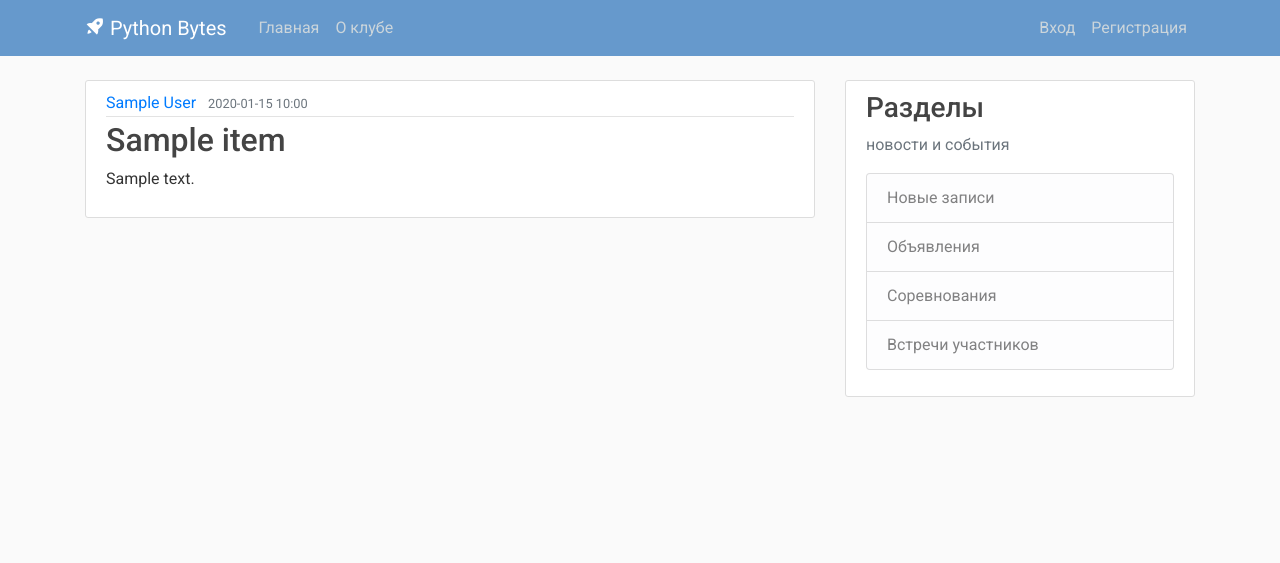
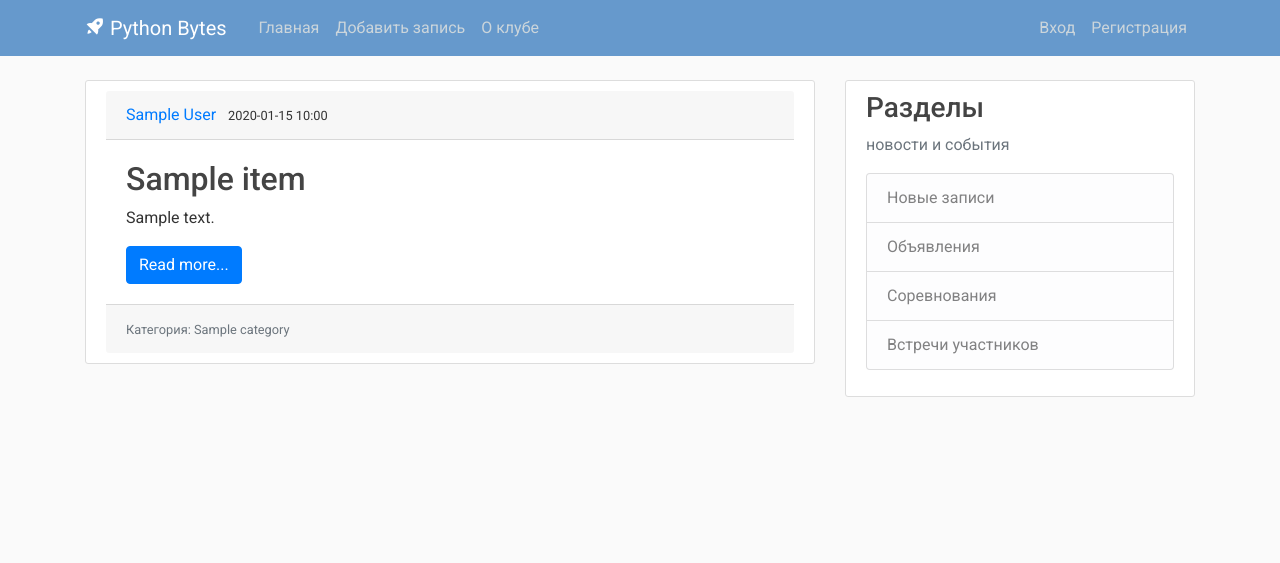
Before and after one commit to alekseev-serg/myBlog, a Django app: template blog/templates/blog/home.html in a window 1280 px wide. Shown: the top 563 px of the page. Run offline with Django 3.2, Linux system fonts and the light colour scheme; the template is opened without the code that fills it: most values are stand-ins (such as "Sample title", 1, 10 or a date in 2020); some libraries are stand-ins or nearby versions.

Commit message:
edit templates, 14 lesson done

```diff
--- a/blog/templates/blog/base.html
+++ b/blog/templates/blog/base.html
@@ -29,6 +29,7 @@
           <div class="collapse navbar-collapse" id="navbarToggle">
             <div class="navbar-nav mr-auto">
               <a class="nav-item nav-link " href="{% url 'home' %}">Главная</a>
+              <a class="nav-item nav-link " href="/">Добавить запись</a>
               <a class="nav-item nav-link" href="{% url 'about' %}">О клубе</a>
             </div>
             <!-- Правая часть навигационной панели -->
--- a/blog/templates/blog/home.html
+++ b/blog/templates/blog/home.html
@@ -2,14 +2,20 @@
 {% block content %}
     {% for item in news %}
         <article class="media content-section">
-          <div class="media-body">
-            <div class="article-metadata">
-              <a class="mr-2" href="#">{{ item.author }}</a>
-              <small class="text-muted">{{ item.created_at|date:"Y-m-d H:i" }}</small>
+            <div class="media-body">
+                <div class="card-header">
+                    <a class="mr-2" href="#">{{ item.author }}</a>
+                    <small>{{ item.created_at|date:"Y-m-d H:i" }}</small>
+                </div>
+                <div class="card-body">
+                    <h2><a class="article-title" href="#">{{ item.title }}</a></h2>
+                    <p class="article-content">{{ item.content }}</p>
+                    <a href="#" class="btn btn-primary">Read more...</a>
+                </div>
+                <div class="card-footer">
+                    <small class="text-muted">Категория: {{ item.category }}</small>
+                </div>
             </div>
-            <h2><a class="article-title" href="#">{{ item.title }}</a></h2>
-            <p class="article-content">{{ item.content }}</p>
-          </div>
         </article>
     {% endfor %}
 {% endblock content %}
```
